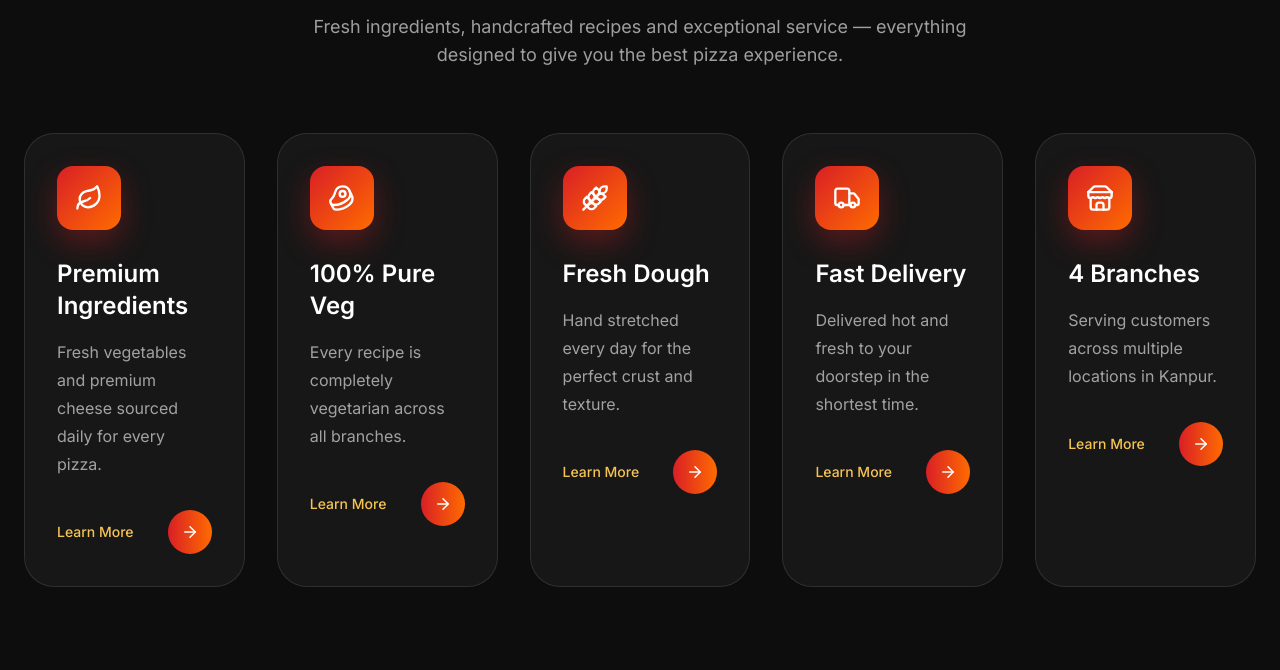
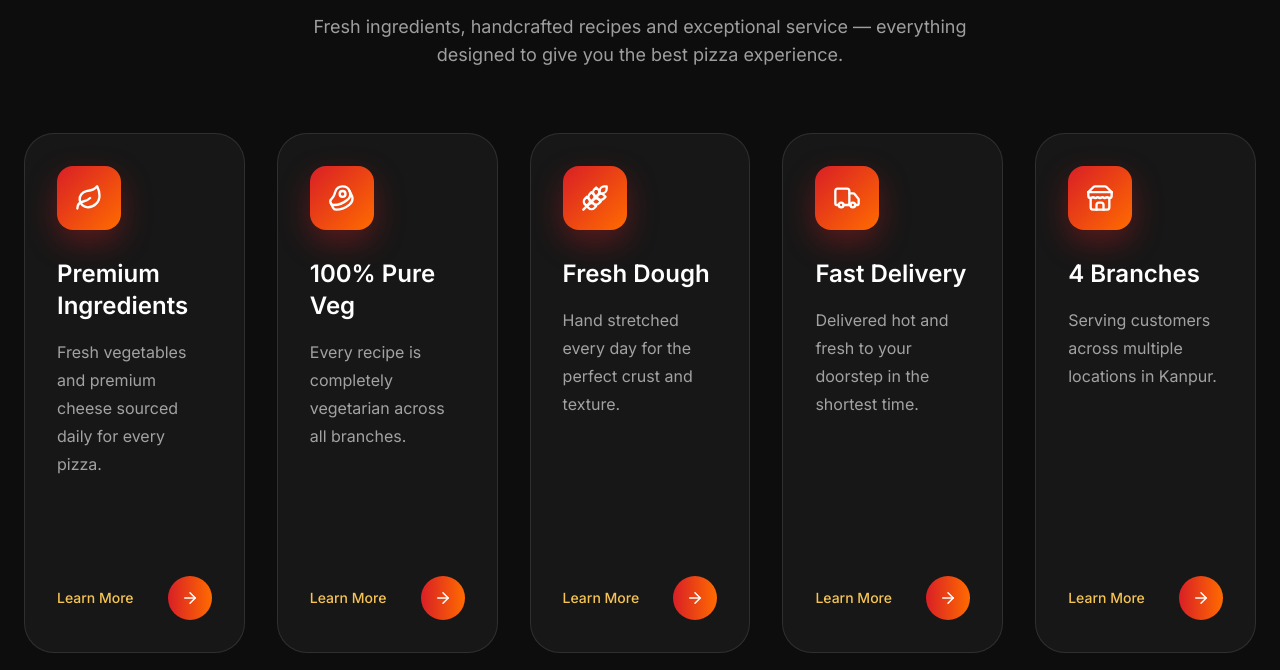
Before and after one commit to prashantvis098/dapizzahub1, a Next.js app: page / in a window 1280 px wide. Shown: the part 6320-6990 px from the top of the page. Built offline with nearby package versions, Linux system fonts and the light colour scheme.

Commit message:
Updated branch details, menu images and website improvements

```diff
--- a/src/components/home/WhyChooseUs.tsx
+++ b/src/components/home/WhyChooseUs.tsx
@@ -67,7 +67,7 @@ export function WhyChooseUs() {
 
         </div>
 
-        <div className="grid gap-8 md:grid-cols-2 xl:grid-cols-5">
+        <div className="grid items-stretch gap-8 md:grid-cols-2 xl:grid-cols-5">
 
           {points.map((point, index) => (
 
@@ -91,12 +91,12 @@ export function WhyChooseUs() {
               whileHover={{
                 y: -10,
               }}
-              className="group relative overflow-hidden rounded-[30px] border border-white/10 bg-[#171717] p-8"
+              className="group relative flex min-h-[520px] flex-col overflow-hidden rounded-[30px] border border-white/10 bg-[#171717] p-8"
             >
 
               <div className="absolute inset-0 bg-gradient-to-b from-[#FF6B00]/10 to-transparent opacity-0 transition duration-500 group-hover:opacity-100"/>
 
-              <div className="relative">
+              <div className="relative flex h-full flex-col">
 
                 <div className="mb-7 flex h-16 w-16 items-center justify-center rounded-2xl bg-gradient-to-br from-[#D91F26] to-[#FF6B00] shadow-[0_12px_30px_rgba(217,31,38,.35)]">
 
@@ -113,12 +113,12 @@ export function WhyChooseUs() {
 
                 </h3>
 
-                <p className="mt-4 leading-7 text-white/60">
+                <p className="mt-4 flex-1 leading-7 text-white/60">
 
                   {point.desc}
 
                 </p>
-                                <div className="mt-8 flex items-center justify-between">
+                                <div className="mt-auto flex items-center justify-between pt-8">
 
                   <span className="text-sm font-medium text-[#F6C453]">
 
```
